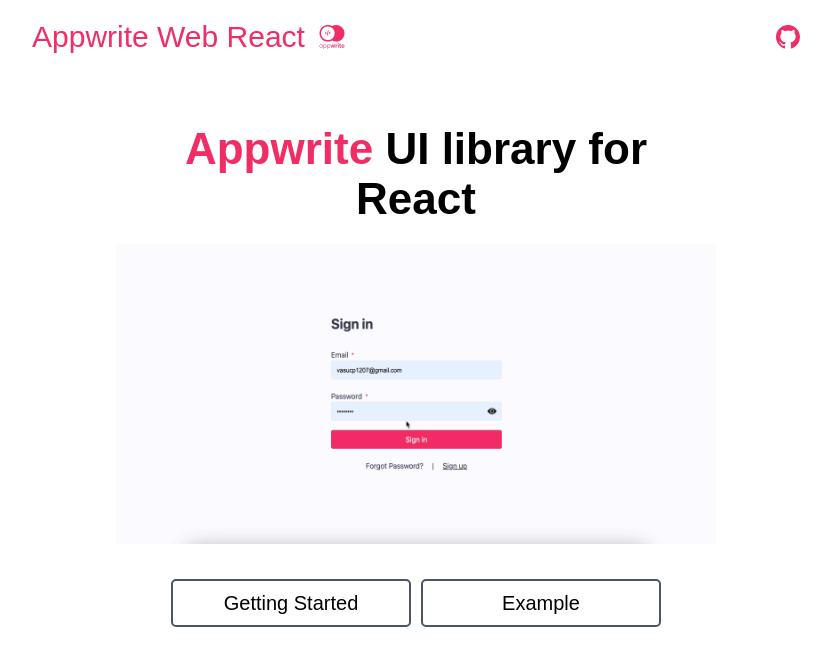
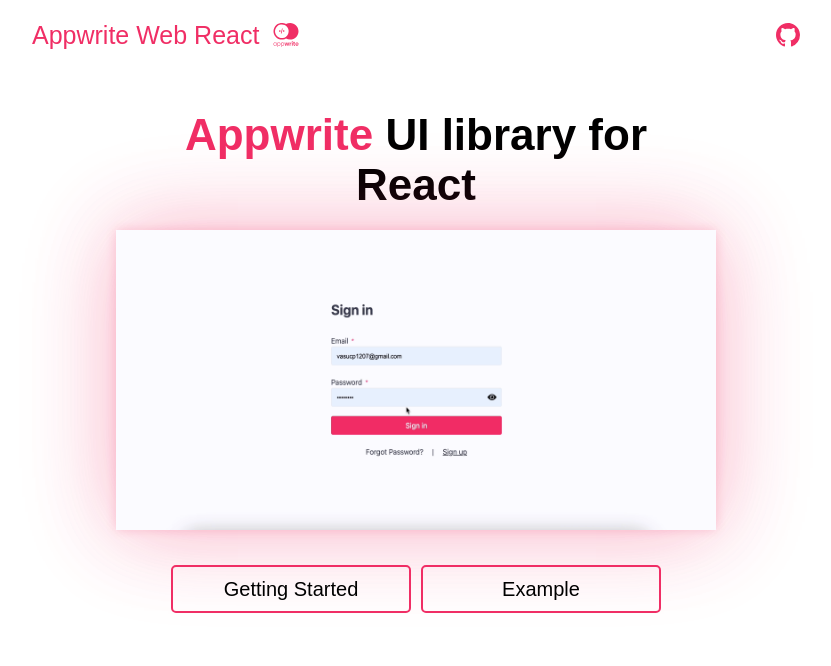
Before and after one commit to vasucp1207/appwrite-web-react-site, a Next.js app: page / in a window 1280 px wide. Shown: the top 666 px of the page, without its empty margins (224-1055 px from the left). Built offline with nearby package versions, Linux system fonts and the light colour scheme.

Commit message:
gradient

```diff
--- a/global.css
+++ b/global.css
@@ -11,6 +11,7 @@
   margin-top: 30px;
   margin-bottom: 40px;
   color: #f02e65;
+  font-size: 30px;
 }
 
 .navbar1 {
@@ -19,6 +20,7 @@
   align-items: center;
   margin-top: 20px;
   color: #f02e65;
+  font-size: 25px;
 }
 
 .top-right {
@@ -30,10 +32,6 @@
 
 .appwrite-icon {
   height: 30px;
-}
-
-.heading {
-  font-size: 30px;
 }
 
 .link-git {
@@ -54,6 +52,7 @@
   display: flex;
   gap: 10px;
   justify-content: center;
+  margin-top: 35px;
 }
 
 button {
@@ -61,14 +60,13 @@
   font-size: 20px;
   width: 240px;
   height: 48px;
-  margin-top: 35px;
-  border: 2px solid #4b5564;
+  border: 2px solid #f02e65;
   background: transparent;
   border-radius: 5px;
 }
 
 button:hover {
-  border: 2px solid #f02e65;
+  border: 2px solid #4b5564;
 }
 
 .title {
@@ -77,7 +75,7 @@
 }
 
 .description {
-  margin-top: 70px;
+  margin-top: 60px;
   text-align: center;
   font-size: 2.75rem;
   font-weight: bold;
@@ -96,6 +94,9 @@
   margin-top: 20px;
   width: 600px;
   height: 300px;
+  background: rgb(214, 214, 214);
+  box-shadow: 0 0 10px rgba(240, 46, 101, 0.2), 0 0 80px rgba(240, 46, 101, 0.2),
+    0 0 100px rgba(240, 46, 101, 0.2);
 }
 
 .gif-cont {
```
